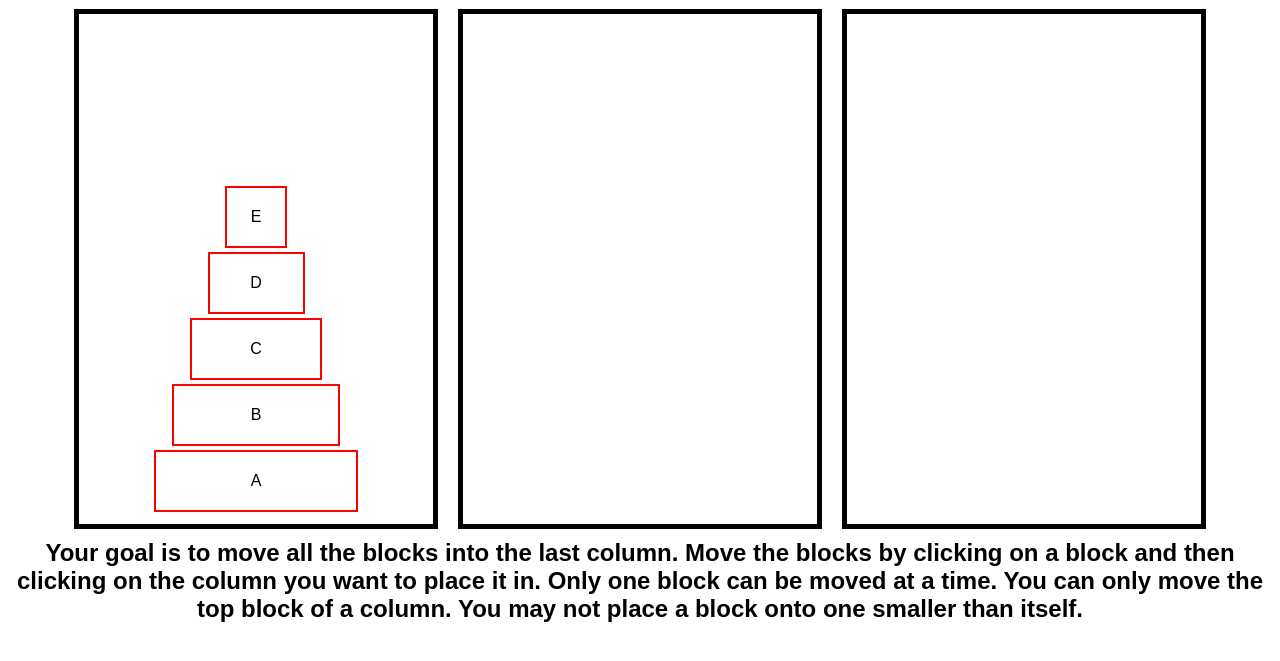
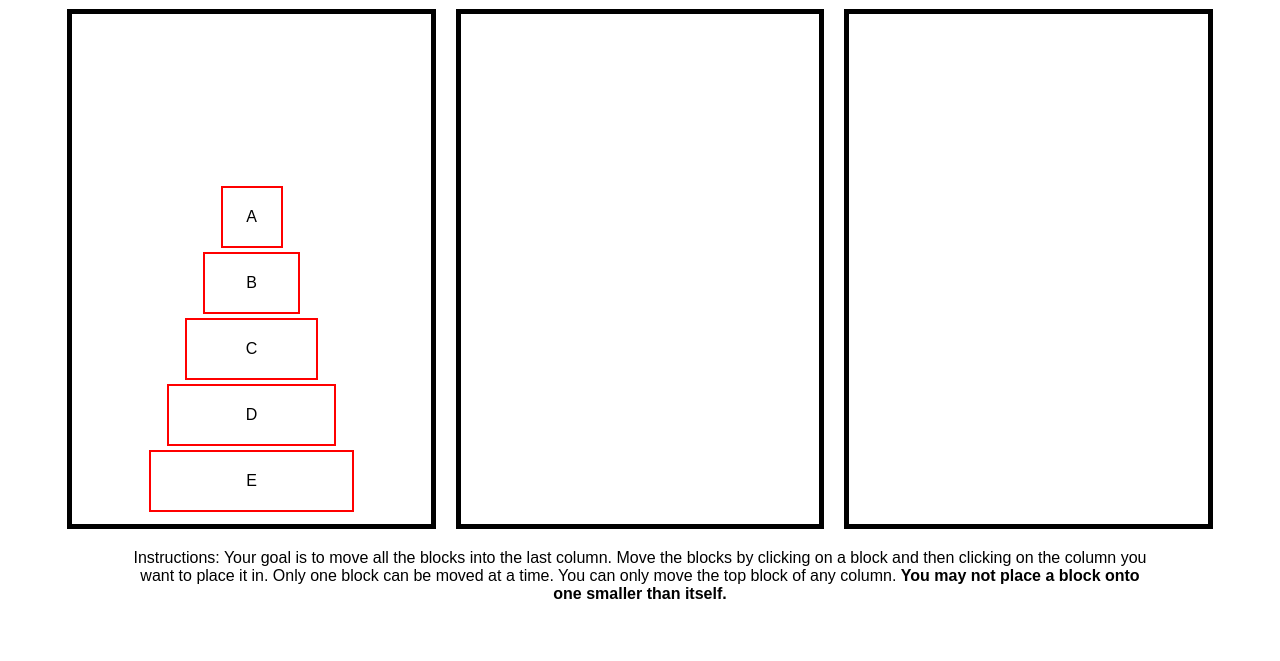
Before and after one commit to ashanevs/tower-of-hanoi, a plain HTML site: page index.html in a window 1280 px wide. Shown: the part 61-722 px from the top of the page. Drawn offline with Linux system fonts and the light colour scheme.

Commit message:
added some comments to code, expanded instructions

```diff
--- a/index.html
+++ b/index.html
@@ -11,22 +11,22 @@
     <h1>Tower of Hanoi</h1>
     <div class="container">
       <div class="firstPanel panels">
-        <div class="box box-a" data-length="5">A</div>
-        <div class="box box-b" data-length="4">B</div>
+        <div class="box box-e" data-length="5">E</div>
+        <div class="box box-d" data-length="4">D</div>
         <div class="box box-c" data-length="3">C</div>
-        <div class="box box-d" data-length="2">D</div>
-        <div class="box box-e" data-length="1">E</div>
+        <div class="box box-b" data-length="2">B</div>
+        <div class="box box-a" data-length="1">A</div>
       </div>
       <div class="secondPanel panels"></div>
       <div class="thirdPanel panels"></div>
     </div>
-    <h2>
-      Your goal is to move all the blocks into the last column. Move the blocks
-      by clicking on a block and then clicking on the column you want to place
-      it in. Only one block can be moved at a time. You can only move the top
-      block of a column. You may not place a block onto one smaller than itself.
-    </h2>
-    <!-- <div class="counter">Counter: 0</div> -->
+    <p>
+      Instructions: Your goal is to move all the blocks into the last column.
+      Move the blocks by clicking on a block and then clicking on the column you
+      want to place it in. Only one block can be moved at a time. You can only
+      move the top block of any column.
+      <strong>You may not place a block onto one smaller than itself.</strong>
+    </p>
     <script type="text/javascript" src="main.js"></script>
   </body>
 </html>
--- a/main.js
+++ b/main.js
@@ -1,7 +1,6 @@
-//This select grabs the box (moving pieces) and panels from the DOM
-//also creates variables to store the currently selected box and panel
-//and initiates the game functionality by calling the function to
-//make the boxes interactive
+//This section creates const variables for the boxes (moving items) and panels in the DOM.
+//Also creates variables to store the currently selected box and panel.
+//Lastly, calls function to allow initial interaction with boxes on page load
 
 const anyBox = document.querySelectorAll(".box");
 const firstPanel = document.querySelector(".firstPanel");
@@ -10,6 +9,11 @@ const thirdPanel = document.querySelector(".thirdPanel");
 var selectedBox;
 var selectedPanel;
 addBoxTargets();
+
+//This function adds event listeners to the boxes. It checks to make sure no box is currently selected,
+//and also checks to make sure that there is no box above the selection (to ensure you can only
+//select the top box of any column). Upon click, the selected box gains a black border, and
+//calls the function allowing the panel destination to be clicked
 
 function addBoxTargets() {
   for (let i = 0; i < 5; i++)
@@ -28,6 +32,12 @@ function addBoxTargets() {
       }
     });
 }
+
+//This function adds event listeners to the panel sections. On click, the function first checks
+//to ensure a box has been selected. A size checking function checks whether or not the box is valid
+//in the context of the current panel contents; if not, the box is deselected, the panel listener is
+//turned off, and the box-input listeners are reactivated. If the size check passes, the selected box
+//is appended to the panel before resetting the game-state to await box-interactions again
 
 function addPanelTargets() {
   firstPanel.addEventListener("click", function(evt) {
@@ -85,6 +95,10 @@ function addPanelTargets() {
   });
 }
 
+//This function checks to see if a panel is empty, in which case a box-move is always permissable.
+//If the panel is not empty, the function checks to see if the incoming selectedBox is larger than
+//the "top" box currently in the division.
+
 function checkSizing() {
   if (selectedPanel.firstElementChild === null) {
     return;
@@ -95,9 +109,11 @@ function checkSizing() {
   }
 }
 
-function checkBoxForSibling() {
-  if (selectedBox.nextElementSibling === null) {
-    return;
-  }
-  return false;
-}
+//This function was never incorporated and might not be used
+
+// function checkBoxForSibling() {
+//   if (selectedBox.nextElementSibling === null) {
+//     return;
+//   }
+//   return false;
+// }
--- a/style.css
+++ b/style.css
@@ -1,13 +1,16 @@
 body {
   text-align: center;
   font-family: Arial, Helvetica, sans-serif;
+  margin: 0 auto;
 }
 .container {
   display: flex;
   justify-content: center;
   align-items: center;
-  margin: 0 auto;
   height: 500px;
+}
+p {
+  margin: 30px 10%;
 }
 .panels {
   display: flex;
@@ -23,16 +26,13 @@ body {
 .thirdPanel {
   padding: 0px 0px 10px 0px;
 }
-.counter {
-  font-size: 24px;
-}
-.box-a {
+.box-e {
   width: 45%;
   padding: 20px;
   margin: 2px 0;
   border: 2px solid red;
 }
-.box-b {
+.box-d {
   width: 35%;
   padding: 20px;
   margin: 2px 0;
@@ -44,13 +44,13 @@ body {
   margin: 2px 0;
   border: 2px solid red;
 }
-.box-d {
+.box-b {
   width: 15%;
   padding: 20px;
   margin: 2px 0;
   border: 2px solid red;
 }
-.box-e {
+.box-a {
   width: 5%;
   padding: 20px;
   margin: 2px 0;
```
